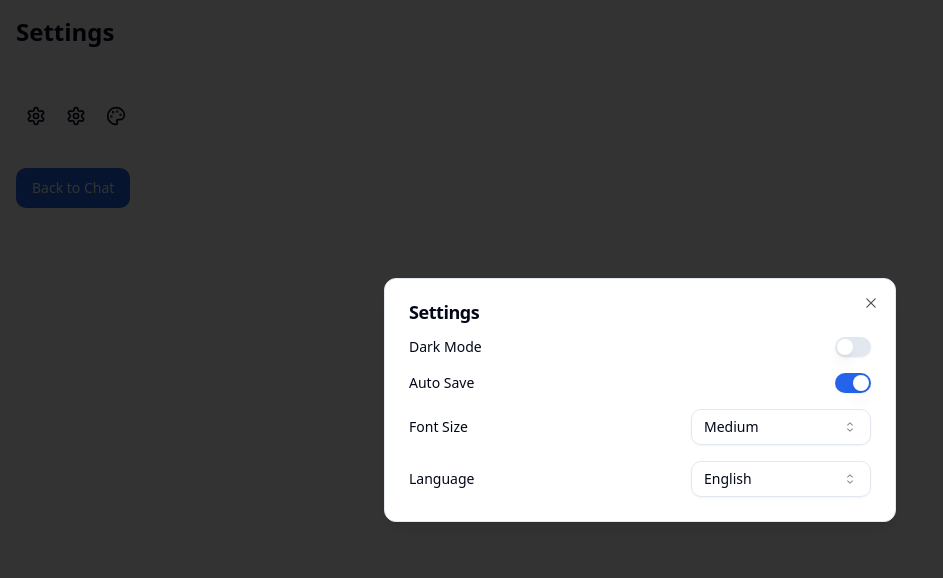
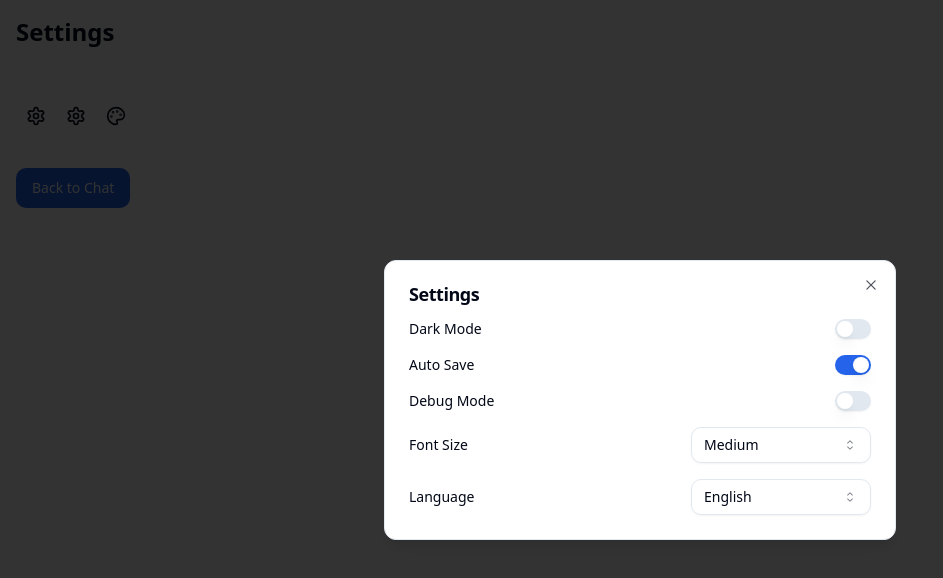
Before and after one commit to jasonkneen/sg-771720654510393, a Next.js app: page /settings in a window 1280 px wide. Both pictures are taken after a click on the button 36 px from the left and 116 px from the top of the page. Shown: the top 578 px of the page, without its empty margins (0-943 px from the left). Built offline with nearby package versions, Linux system fonts and the light colour scheme.

Commit message:
SOFTGEN MAGIC

```diff
--- a/src/components/SettingsMenu.jsx
+++ b/src/components/SettingsMenu.jsx
@@ -33,6 +33,14 @@ const SettingsMenu = ({ settings, onSettingsChange }) => {
               id="auto-save"
               checked={settings.autoSave}
               onCheckedChange={(checked) => onSettingsChange({ ...settings, autoSave: checked })}
+            />
+          </div>
+          <div className="flex items-center justify-between">
+            <Label htmlFor="debug-mode">Debug Mode</Label>
+            <Switch
+              id="debug-mode"
+              checked={settings.debugMode}
+              onCheckedChange={(checked) => onSettingsChange({ ...settings, debugMode: checked })}
             />
           </div>
           <div className="flex items-center justify-between">
```
